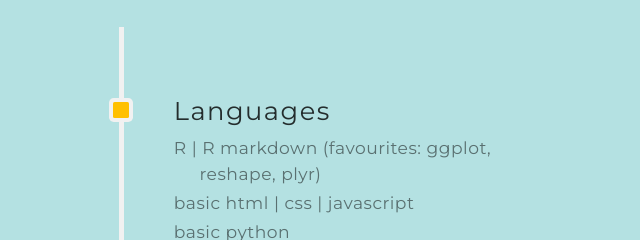
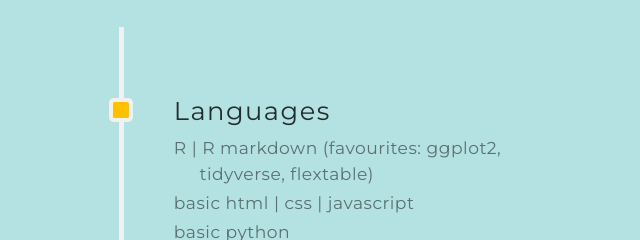
Before and after one commit to monazhu/monazhu.github.io, a plain HTML site: page index.html in a window 1280 px wide. Shown: the part 1680-1920 px from the top of the page, 640-1280 px from the left. Drawn offline with nearby package versions, Linux system fonts and the light colour scheme.

Commit message:
Update index.html

```diff
--- a/index.html
+++ b/index.html
@@ -96,7 +96,7 @@
       <li class="event">
         <h2>Languages</h2>
         <!-- <span class="smallheader">Data Analysis & Visualization</span> -->
-        <span>R | R markdown (favourites: ggplot, reshape, plyr)</span>
+        <span>R | R markdown (favourites: ggplot2, tidyverse, flextable)</span>
         <span>basic html | css | javascript</span>
         <span>basic python</span>
         <span>UE4 visual scripting</span>
```
